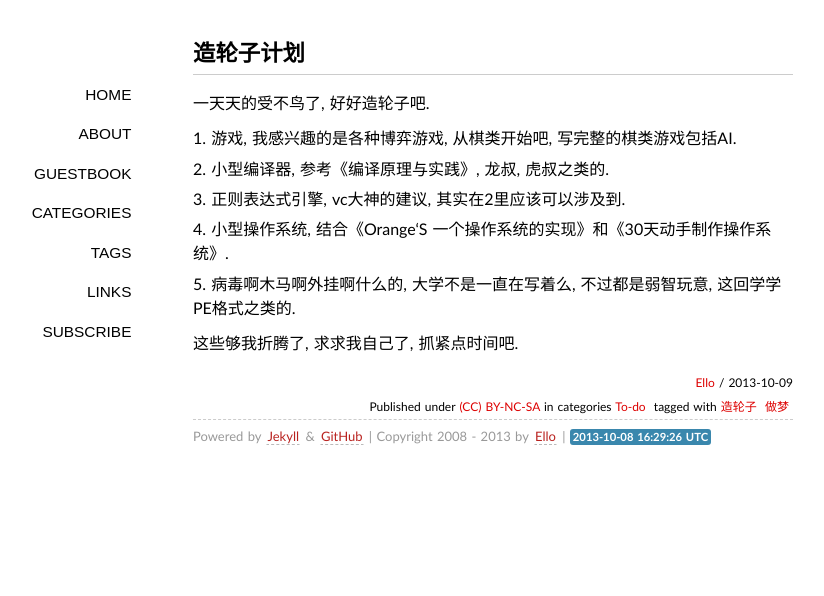
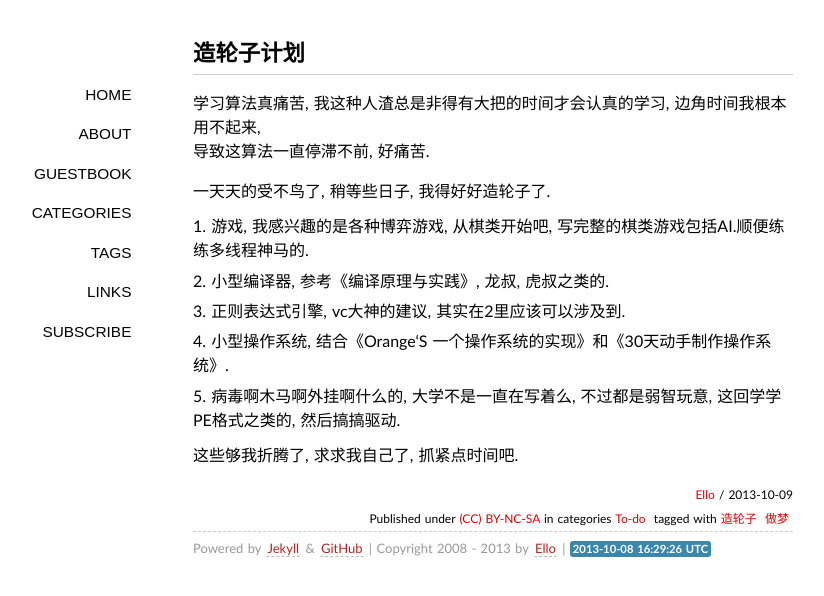
Before and after one commit to pii0x/ellochen.github.com, a Jekyll site: the page built from _posts/2013-10-09-造轮子计划.md, in a window 1280 px wide. Shown: the top 596 px of the page, without its empty margins (147-971 px from the left). Built offline with Jekyll 4.4.1, drawn with Linux system fonts in a browser that asks for light colours; some web fonts are replaced; Markdown is read by kramdown in place of the engine named in the settings; comment, search, counter and statistics services are not loaded.

Commit message:
Update 2013-10-09-造轮子计划.md

```diff
--- a/_posts/2013-10-09-造轮子计划.md
+++ b/_posts/2013-10-09-造轮子计划.md
@@ -6,12 +6,15 @@ tags: [造轮子, 做梦]
 
 ---
 
-一天天的受不鸟了, 好好造轮子吧.
+学习算法真痛苦, 我这种人渣总是非得有大把的时间才会认真的学习, 边角时间我根本用不起来,
+导致这算法一直停滞不前, 好痛苦.
 
-1. 游戏, 我感兴趣的是各种博弈游戏, 从棋类开始吧, 写完整的棋类游戏包括AI.
+一天天的受不鸟了, 稍等些日子, 我得好好造轮子了.
+
+1. 游戏, 我感兴趣的是各种博弈游戏, 从棋类开始吧, 写完整的棋类游戏包括AI.顺便练练多线程神马的.
 2. 小型编译器, 参考《编译原理与实践》, 龙叔, 虎叔之类的.
 3. 正则表达式引擎, vc大神的建议, 其实在2里应该可以涉及到.
 3. 小型操作系统, 结合《Orange‘S 一个操作系统的实现》和《30天动手制作操作系统》.
-4. 病毒啊木马啊外挂啊什么的, 大学不是一直在写着么, 不过都是弱智玩意, 这回学学PE格式之类的.
+4. 病毒啊木马啊外挂啊什么的, 大学不是一直在写着么, 不过都是弱智玩意, 这回学学PE格式之类的, 然后搞搞驱动.
 
 这些够我折腾了, 求求我自己了, 抓紧点时间吧.
```
